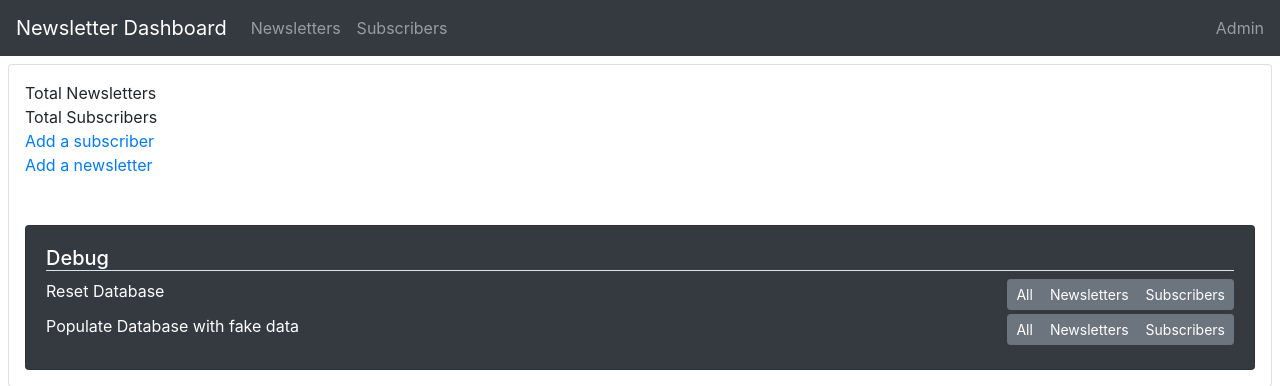
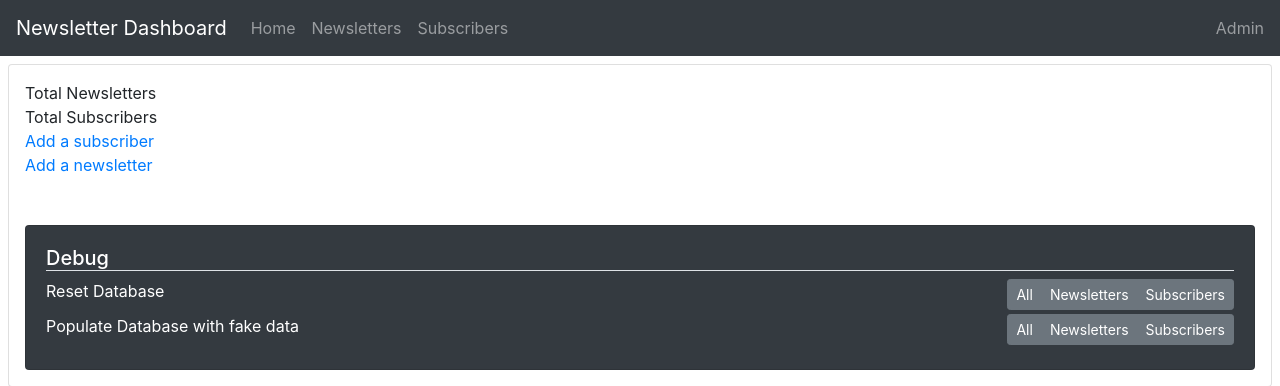
Before and after one commit to suhaibkn/iou-newsletter, a CodeIgniter 4 app: template app/Views/Admin/dashboard.php in a window 1280 px wide. Shown: the top 386 px of the page. Run offline with PHP 8.4 and a stand-in for CodeIgniter, Linux system fonts and the light colour scheme; the template is opened without the code that fills it, so the values that code supplies are empty; some libraries are stand-ins or nearby versions.

Commit message:
'Home' link added

```diff
--- a/app/Views/Admin/layouts/navbar.php
+++ b/app/Views/Admin/layouts/navbar.php
@@ -7,6 +7,9 @@
     </button>
     <div class="collapse navbar-collapse" id="navbarText">
         <ul class="navbar-nav mr-auto">
+            <li class="nav-item">
+                <a class="nav-link" href="<?= base_url(); ?>">Home</a>
+            </li>
             <li class="nav-item <?= ($segment == 'newsletters') ? 'active' : '' ?>">
                 <a class="nav-link" href="<?= base_url(); ?>/admin/newsletters">Newsletters</a>
             </li>
```
